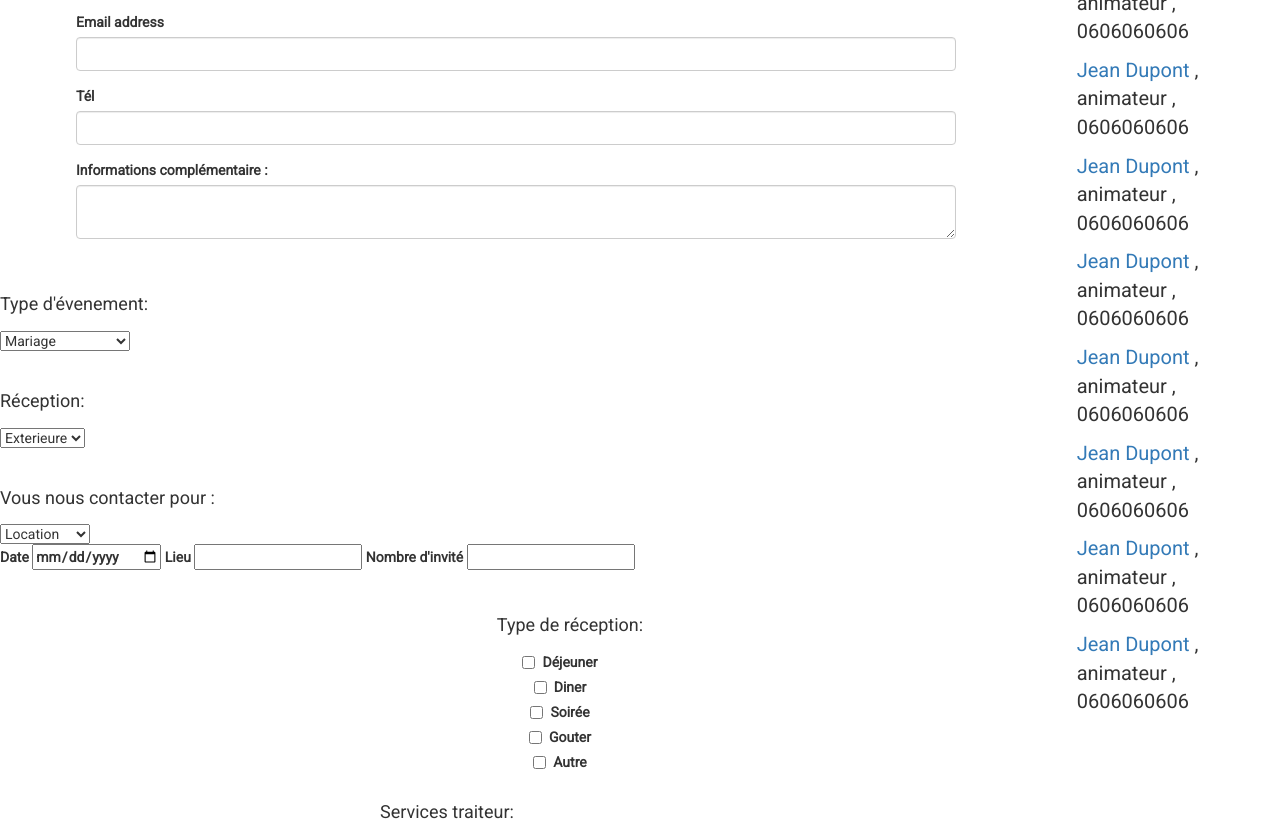
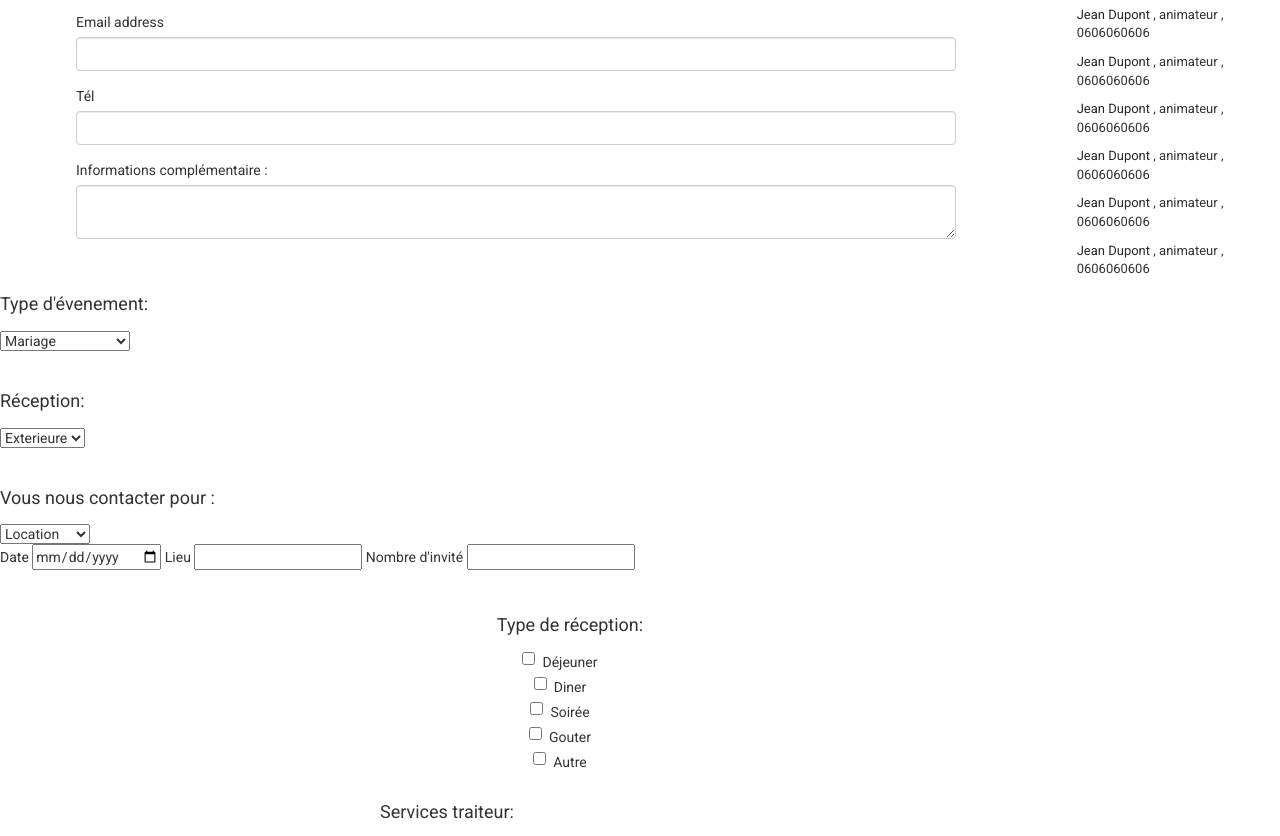
Before and after one commit to Juliette3529/fedala.2, a plain HTML site: page contact.html in a window 1280 px wide. Shown: the part 245-1081 px from the top of the page. Drawn offline with nearby package versions, Linux system fonts and the light colour scheme.

Commit message:
CSS - Contact misen place du style

```diff
--- a/stylecontact.css
+++ b/stylecontact.css
@@ -3,8 +3,32 @@
 h4{
     font-family: 'Roboto', sans-serif;
 }
-#label{
+
+aside > p{
+    font-size: 13px;
+    font-family: 'Roboto' sans-serif;
+}
+
+aside a{
+    color: #272727;
+}
+
+aside a:hover{
+    color:#ff3f34;
+    text-decoration: none;
+}
+
+label{
     font-family: 'Roboto', sans-serif;
+    font-weight: normal;
+}
+.rebel{
+    background-color: color: red;
+    padding-left: 20px;
+}
+
+.checkbox input{
+    margin-top:0;
 }
 .block_1{
     margin-top:80px;
```
